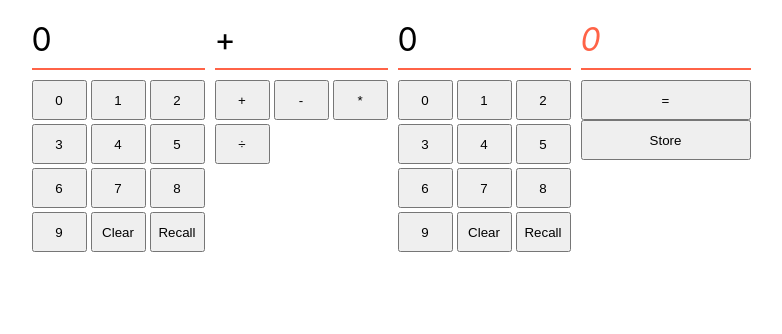
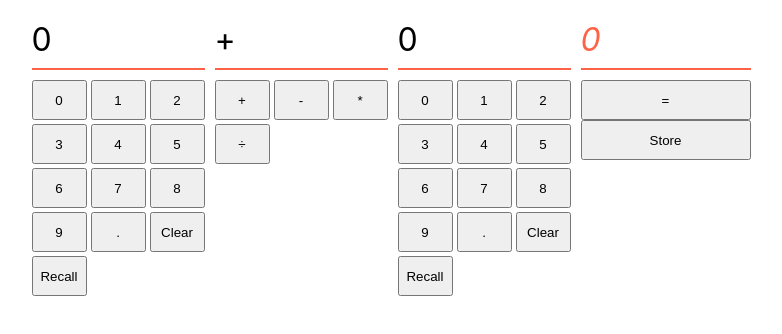
Before and after one commit to boolean-uk/react-state-calculator, a React (Vite) app: page / in a window 1280 px wide. Shown: the top 334 px of the page, without its empty margins (249-1031 px from the left). Built offline with nearby package versions, Linux system fonts and the light colour scheme.

Commit message:
Extension 3

```diff
--- a/src/components/Calculator.jsx
+++ b/src/components/Calculator.jsx
@@ -12,22 +12,23 @@ const operatorMap = {
 }
 
 export default function Calculator() {
-    const [firstNumber, setFirstNumber] = useState(0)
+    const [firstNumber, setFirstNumber] = useState('0')
     const [operator, setOperator] = useState("+")
-    const [secondNumber, setSecondNumber] = useState(0)
+    const [secondNumber, setSecondNumber] = useState('0')
     const [result, setResult] = useState(0)
     const [storedResult, setStoredResult] = useState("0")
+    const [hasDecimal, setHasDecimal] = useState(false)
 
     return (
         <div className="calculator">
-            <CalculatorNumbers setValue={setFirstNumber} value={firstNumber} stored={storedResult} />
+            <CalculatorNumbers setValue={setFirstNumber} value={firstNumber} stored={storedResult} hasDecimal={hasDecimal} setHasDecimal={setHasDecimal} />
             <CalculatorOperators setValue={setOperator} value={operator} />
-            <CalculatorNumbers setValue={setSecondNumber} value={secondNumber} stored={storedResult} />
+            <CalculatorNumbers setValue={setSecondNumber} value={secondNumber} stored={storedResult} hasDecimal={hasDecimal} setHasDecimal={setHasDecimal} />
             <div className="panel answer">
                 <p>{result}</p>
                 <div>
-                    <button onClick={() => setResult(operatorMap[operator](firstNumber, secondNumber))}>=</button>
-                    <button onClick={() => { setStoredResult(result) }}>Store</button>
+                    <button onClick={() => setResult(operatorMap[operator](parseFloat(firstNumber), parseFloat(secondNumber)))}>=</button>
+                    <button onClick={() => setStoredResult(result)}>Store</button>
                 </div>
             </div>
         </div>
--- a/src/components/CalculatorNumbers.jsx
+++ b/src/components/CalculatorNumbers.jsx
@@ -4,16 +4,16 @@ import PropTypes from 'prop-types';
 export default function CalculatorNumbers({ value, setValue, stored }) {
     const buttons = []
     for (let i = 0; i <= 9; i++) {
-        buttons.push(<CalculatorButton key={i} value={value == 0 ? i : parseInt(`${value}${i}`)} setValue={setValue}>{i}</CalculatorButton>)
+        buttons.push(<CalculatorButton key={i} value={value.toString().length < 2 && value == 0 ? i : `${value}${i}`} setValue={setValue}>{i}</CalculatorButton>)
     }
+    buttons.push(<CalculatorButton key={11} value={value.toString().includes('.') ? value : `${value}.`} setValue={setValue}>.</CalculatorButton>)
     buttons.push(<CalculatorButton key={10} value={0} setValue={setValue}>Clear</CalculatorButton>)
-
     return (
         <div className="panel">
             <p>{value}</p>
             <div className="numbers">
                 {buttons}
-                <button onClick={() => setValue(parseInt(stored))}>Recall</button>
+                <button onClick={() => setValue(parseFloat(stored))}>Recall</button>
             </div>
 
         </div>
@@ -21,7 +21,9 @@ export default function CalculatorNumbers({ value, setValue, stored }) {
 }
 
 CalculatorNumbers.propTypes = {
-    value: PropTypes.number.isRequired,
+    value: PropTypes.any.isRequired,
     setValue: PropTypes.func.isRequired,
     stored: PropTypes.any.isRequired,
+    hasDecimal: PropTypes.bool.isRequired,
+    setHasDecimal: PropTypes.func.isRequired,
 }
```
